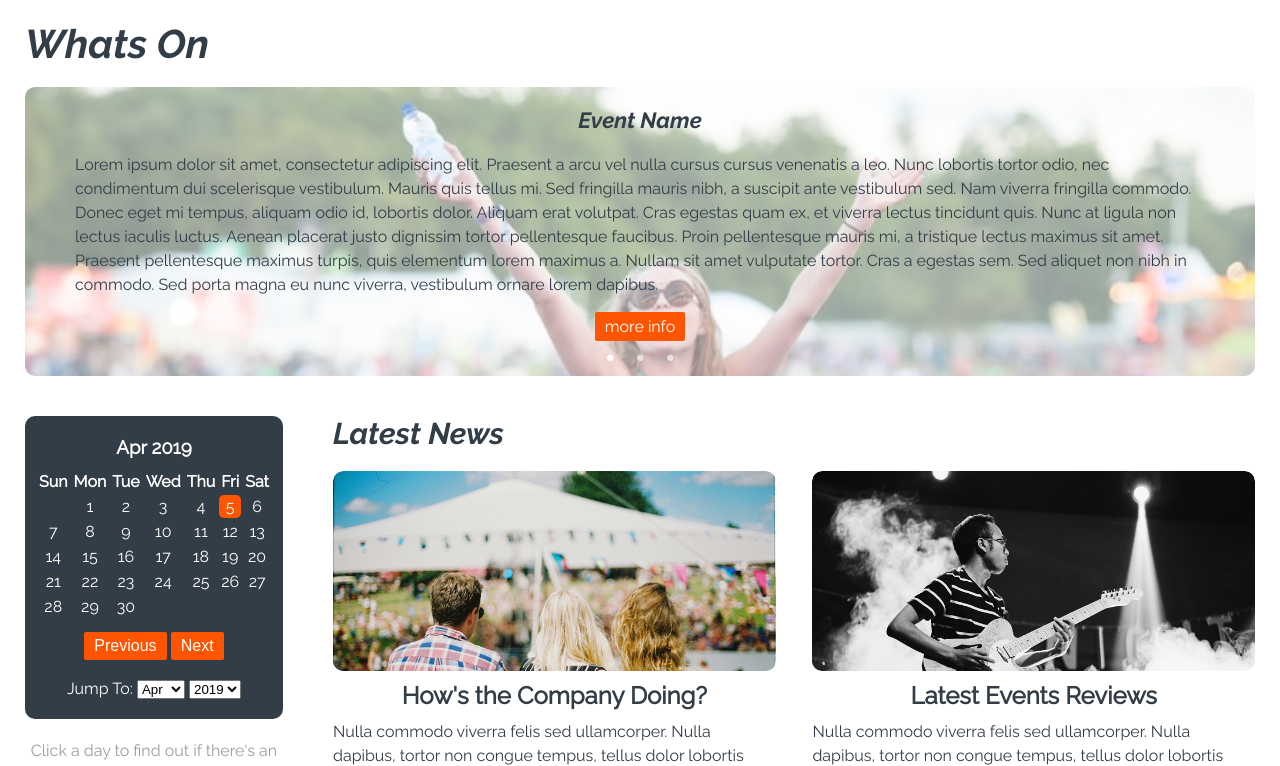
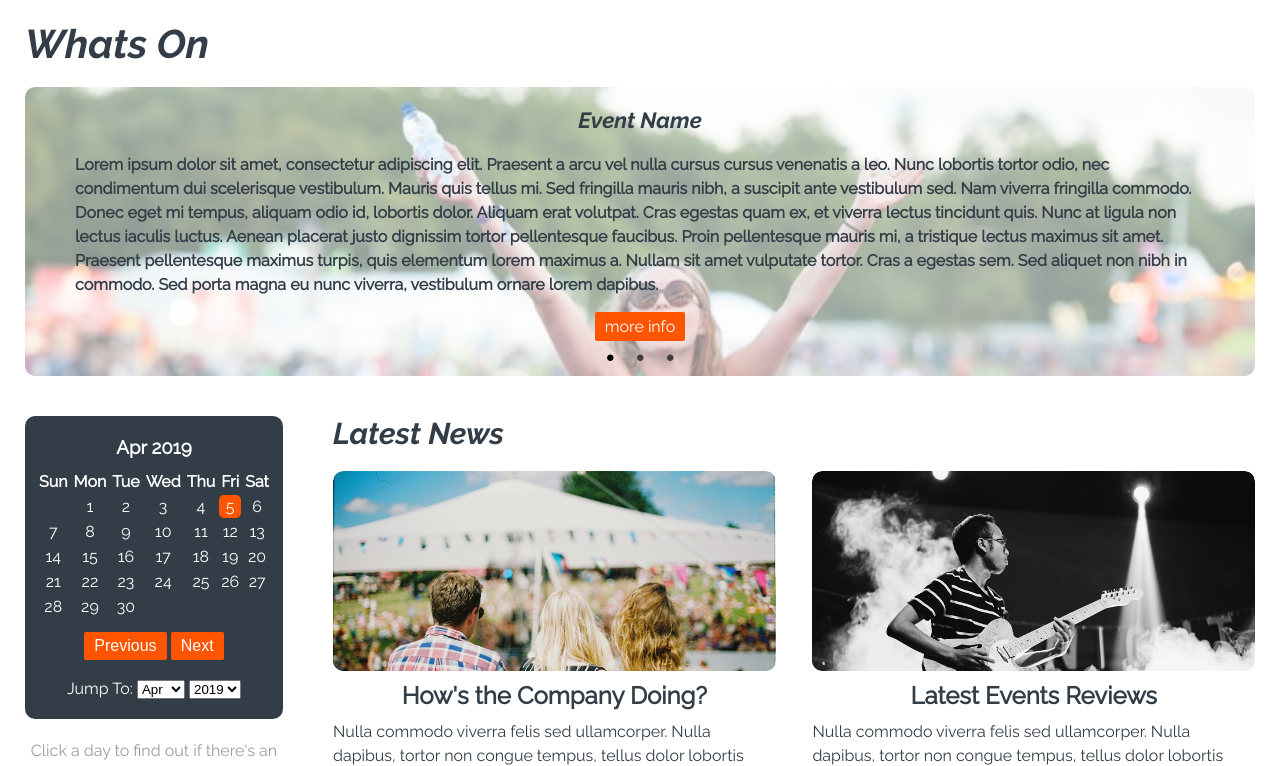
Before and after one commit to aaronbrown1989/firefly-events, a PHP site: page /whatson.php in a window 1280 px wide. Shown: the part 100-866 px from the top of the page. Run offline with PHP 8.4, Linux system fonts and the light colour scheme; some libraries are stand-ins or nearby versions.

Commit message:
Slick edits

```diff
--- a/css/style.css
+++ b/css/style.css
@@ -353,6 +353,7 @@ header{
   background-size: cover;
   height: 200px;
   position: relative;
+  outline: none;
 }
 
 .slide-one {
@@ -447,6 +448,11 @@ h2.carousel-header {
   text-align: center;
   opacity: .65;
   color: #fff;
+}
+
+.dark .slick-dots li button::before
+{
+  color: black;
 }
 
 .slick-dots li.slick-active button::before
@@ -2184,6 +2190,7 @@ footer li {
   background-repeat: no-repeat;
   text-align: center;
   padding: 20px 20px 40px;
+  outline: none;
 }
 
 .fix1{
@@ -2269,6 +2276,7 @@ h3.event-title {
   margin: 0;
   padding: 20px 0;
   text-align: left;
+  font-weight: bold;
 }
 
 .event-carousel .button {
--- a/whatson.php
+++ b/whatson.php
@@ -3,7 +3,7 @@
     <h1>Whats On</h1>
 
     <!--carousel  -->
-    <div class="event-carousel">
+    <div class="event-carousel dark">
       <div class="event-slide fix1">
         <h3 class="event-title">Event Name</h3>
         <p class="event-body">Lorem ipsum dolor sit amet, consectetur adipiscing elit. Praesent a arcu vel nulla cursus cursus venenatis a leo. Nunc lobortis tortor odio, nec condimentum dui scelerisque vestibulum. Mauris quis tellus mi. Sed fringilla mauris nibh, a suscipit ante vestibulum sed. Nam viverra fringilla commodo. Donec eget mi tempus, aliquam odio id, lobortis dolor. Aliquam erat volutpat. Cras egestas quam ex, et viverra lectus tincidunt quis. Nunc at ligula non lectus iaculis luctus. Aenean placerat justo dignissim tortor pellentesque faucibus. Proin pellentesque mauris mi, a tristique lectus maximus sit amet. Praesent pellentesque maximus turpis, quis elementum lorem maximus a. Nullam sit amet vulputate tortor. Cras a egestas sem. Sed aliquet non nibh in commodo. Sed porta magna eu nunc viverra, vestibulum ornare lorem dapibus.</p>
```
